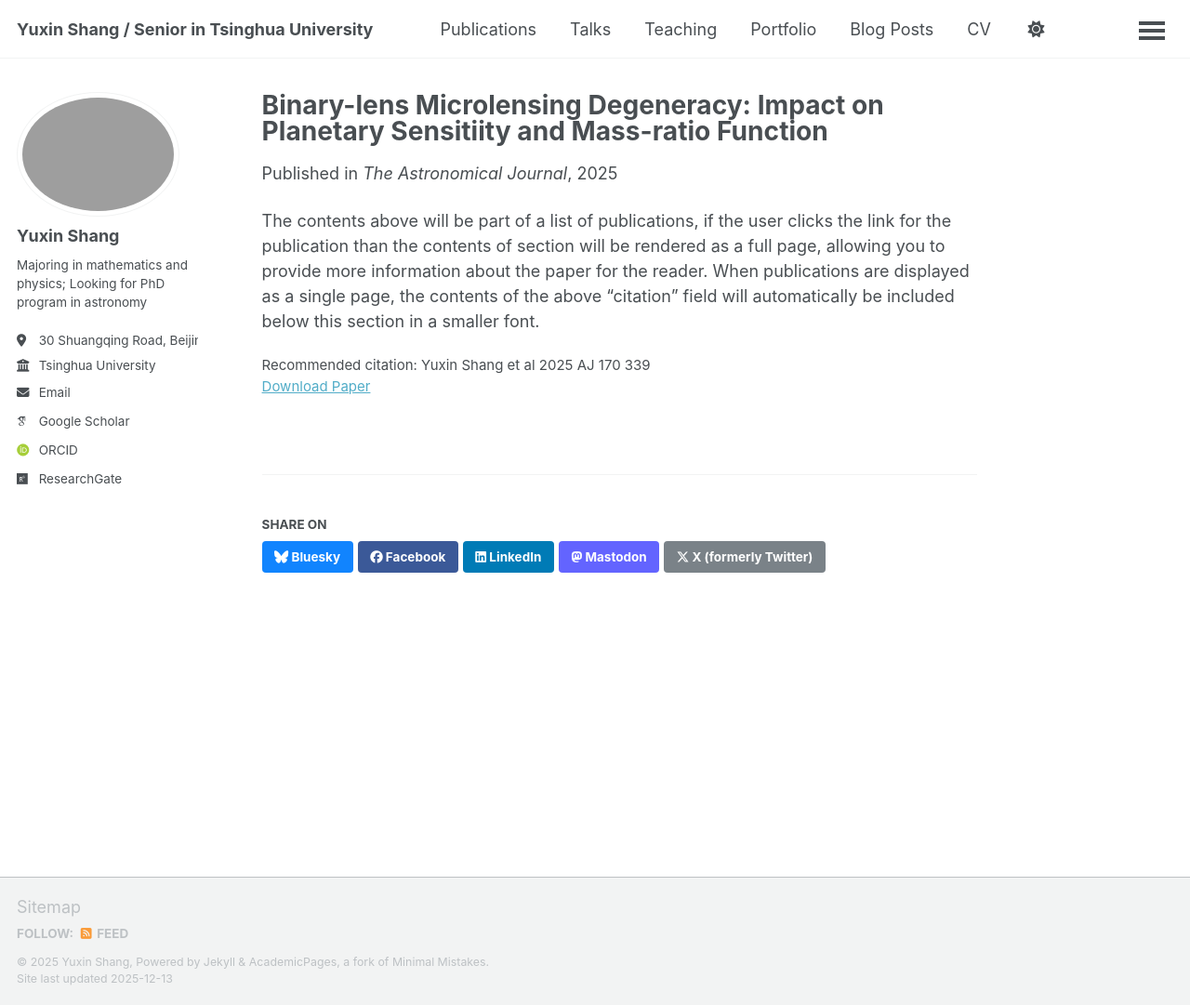
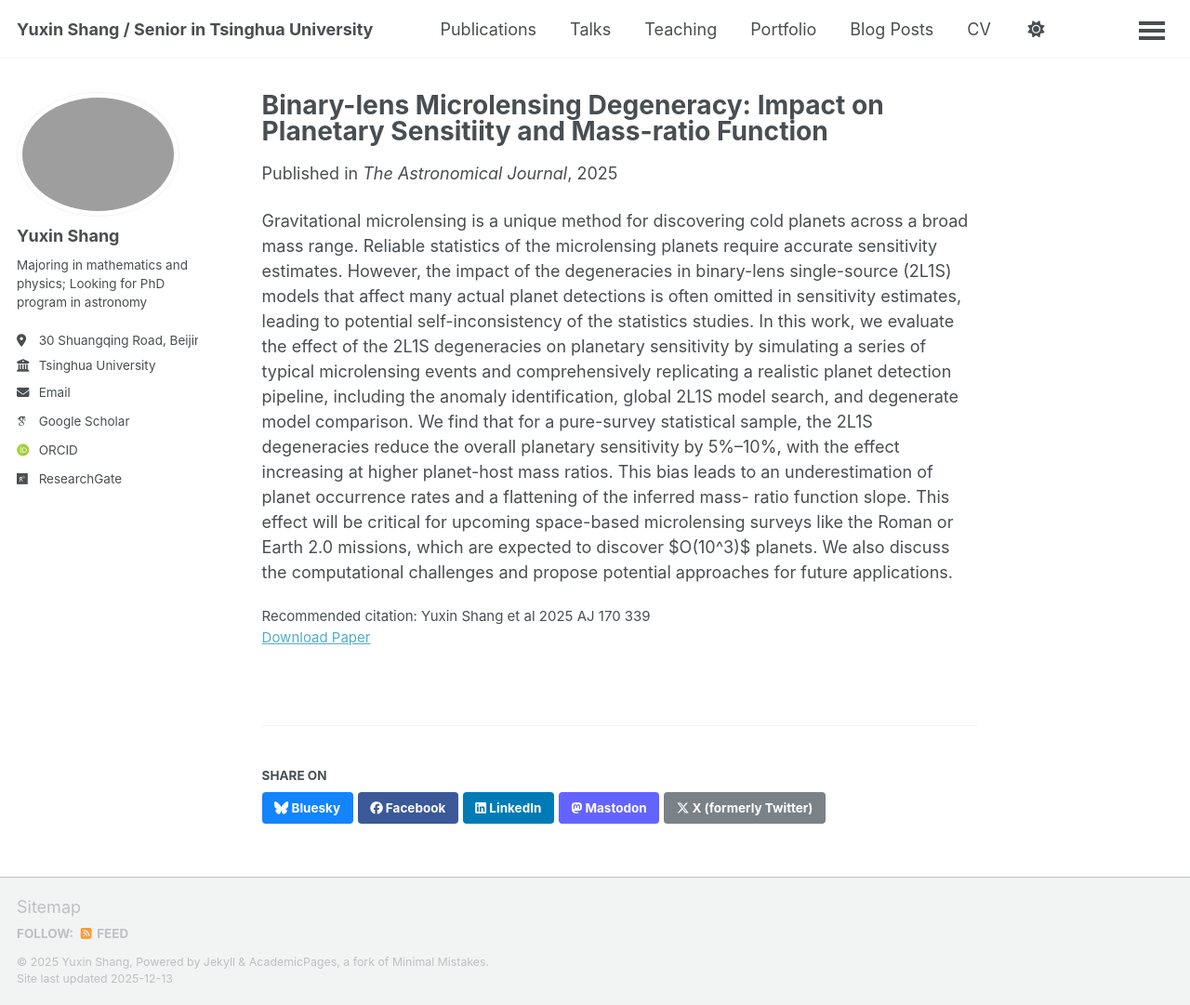
Before and after one commit to YuxinShang-thu/YuxinShang-thu.github.io, a Jekyll site: the page built from _publications/2009-10-01-paper-title-number-1.md, in a window 1280 px wide and 1081 px high. Shown: the whole window at 93% size. Built offline with Jekyll 4.4.1, drawn with Linux system fonts in a browser that asks for light colours; some web fonts are replaced; a script bundle is joined from its source files by our own code; library files that are not in the unit come from our copies; a file with an impossible date is left out.

Commit message:
Revise publication content on microlensing effects
Updated the publication description to focus on gravitational microlensing and its impact on planetary sensitivity estimates.

```diff
--- a/_publications/2009-10-01-paper-title-number-1.md
+++ b/_publications/2009-10-01-paper-title-number-1.md
@@ -8,4 +8,4 @@ venue: 'The Astronomical Journal'
 paperurl: 'https://iopscience.iop.org/article/10.3847/1538-3881/ae14f3'
 citation: 'Yuxin Shang et al 2025 AJ 170 339'
 ---
-The contents above will be part of a list of publications, if the user clicks the link for the publication than the contents of section will be rendered as a full page, allowing you to provide more information about the paper for the reader. When publications are displayed as a single page, the contents of the above "citation" field will automatically be included below this section in a smaller font.
+Gravitational microlensing is a unique method for discovering cold planets across a broad mass range. Reliable statistics of the microlensing planets require accurate sensitivity estimates. However, the impact of the degeneracies in binary-lens single-source (2L1S) models that affect many actual planet detections is often omitted in sensitivity estimates, leading to potential self-inconsistency of the statistics studies. In this work, we evaluate the effect of the 2L1S degeneracies on planetary sensitivity by simulating a series of typical microlensing events and comprehensively replicating a realistic planet detection pipeline, including the anomaly identification, global 2L1S model search, and degenerate model comparison. We find that for a pure-survey statistical sample, the 2L1S degeneracies reduce the overall planetary sensitivity by 5%–10%, with the effect increasing at higher planet-host mass ratios. This bias leads to an underestimation of planet occurrence rates and a flattening of the inferred mass- ratio function slope. This effect will be critical for upcoming space-based microlensing surveys like the Roman or Earth 2.0 missions, which are expected to discover $O(10^3)$ planets. We also discuss the computational challenges and propose potential approaches for future applications.
```
